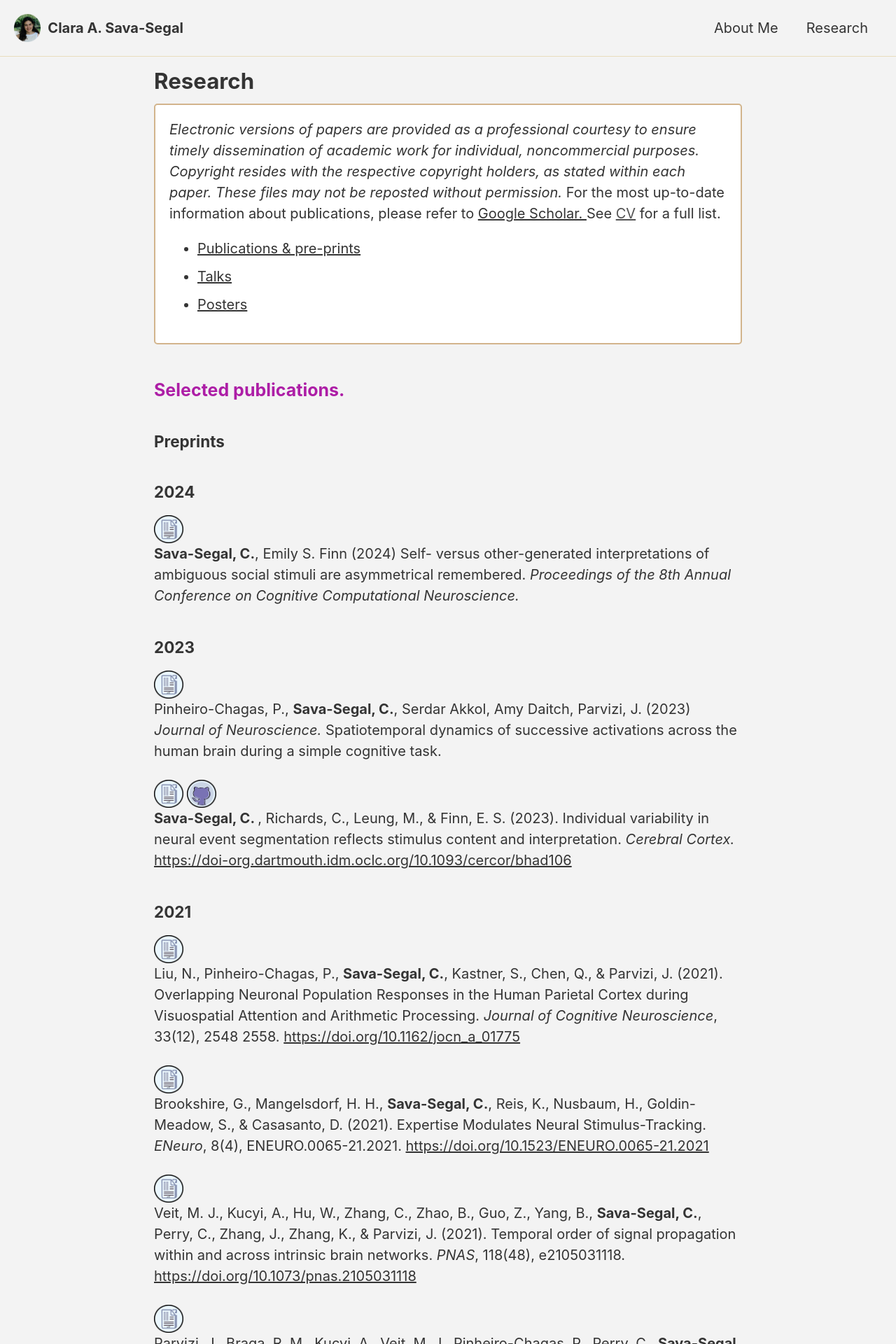
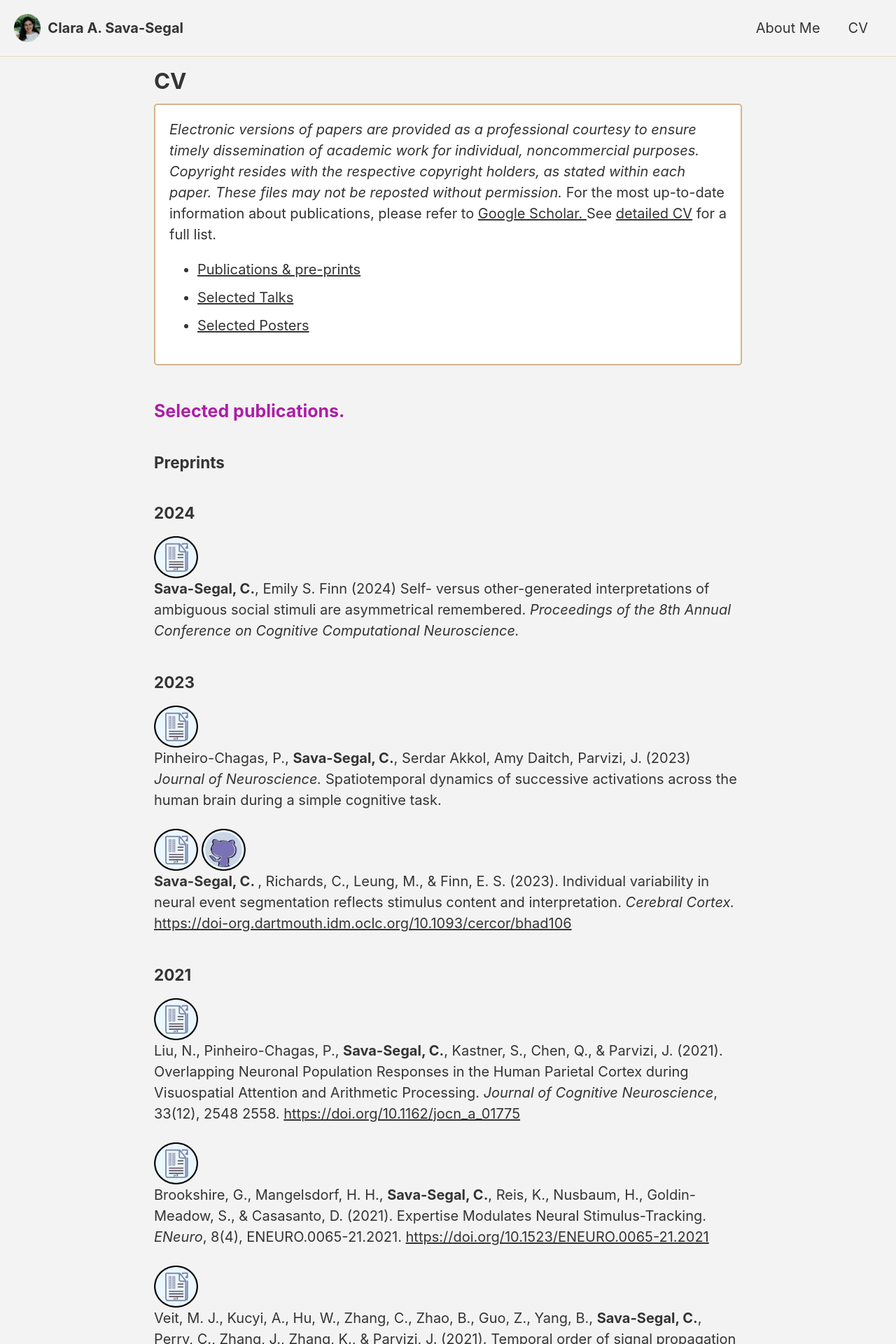
Before and after one commit to csavasegal/csavasegal.github.io, a Jekyll site: the page built from publications.md, in a window 1280 px wide. Shown: the top 1920 px of the page at 70% size. Built offline with Jekyll 4.4.1, drawn with Linux system fonts in a browser that asks for light colours; cached includes are drawn as plain includes.

Commit message:
Added in CV

```diff
--- a/_data/navigation.yml
+++ b/_data/navigation.yml
@@ -2,7 +2,7 @@
 main:
   - title: "About Me"
     url: /aboutme/
-  - title: "Research"
+  - title: "CV"
     url: /publications/
   # - title: "Teaching"
   #   url: /teaching/
--- a/publications.md
+++ b/publications.md
@@ -1,22 +1,28 @@
 ---
 layout: category
-title: Research
+title: CV
 # title: Recent publications and presentations
 # subtitle: -- Publications --
 permalink: /publications/
 ---
+
+<style>
+  a img:hover {
+    filter: brightness(0.4);
+  }
+</style>
 
 <div style="background-color: white; padding: 20px; border-radius: 5px; border: 2px solid tan;">
 <i> Electronic versions of papers are provided as a professional courtesy to ensure timely dissemination of academic work for individual, noncommercial purposes. Copyright resides with the respective copyright holders, as stated within each paper. These files may not be reposted without permission. </i>
 
 For the most up-to-date information about publications, please refer to <a href = "https://scholar-google-com.dartmouth.idm.oclc.org/citations?user=c0vFC1MAAAAJ&hl=en" > Google Scholar. </a>
 
-See <a href="">CV</a> for a full list.
+See <a href="../Sava_Segal_CV_2.pdf">detailed CV</a> for a full list.
 
 <ul>
   <li><a href="#list1">Publications & pre-prints</a></li>
-  <li><a href="#list2">Talks</a></li>
-  <li><a href="#list3">Posters</a></li>
+  <li><a href="#list2">Selected Talks</a></li>
+  <li><a href="#list3">Selected Posters</a></li>
 </ul>
 </div>
 
@@ -28,7 +34,7 @@ See <a href="">CV</a> for a full list.
 
 <h3>2024</h3>
 <a href="papers/520_Paper_authored_CSS_CCN_2024_Final.pdf" target="_blank" style="text-decoration: none;">
-  <img src="/img/paper.png" alt="Paper" style="height: 40px;">
+  <img src="/img/paper.png" alt="Paper" style="height: 60px;">
 </a>
 <br>
 <strong>Sava-Segal, C.</strong>, Emily S. Finn (2024) Self- versus other-generated interpretations of ambiguous social stimuli are asymmetrical remembered. <i> Proceedings of the 8th Annual Conference on Cognitive Computational Neuroscience. </i>
@@ -36,17 +42,17 @@ See <a href="">CV</a> for a full list.
 
 <h3>2023</h3>
 <a href="papers/ppc_css_2023_math_cog.pdf" target="_blank" style="text-decoration: none;">
-  <img src="/img/paper.png" alt="Paper" style="height: 40px;">
+  <img src="/img/paper.png" alt="Paper" style="height: 60px;">
 </a>
 <br>
 Pinheiro-Chagas, P., <strong>Sava-Segal, C.</strong>, Serdar Akkol, Amy Daitch, Parvizi, J. (2023) <i> Journal of Neuroscience. </i> Spatiotemporal dynamics of successive activations across the human brain during a simple cognitive task.
 <br>
 
 <a href="papers/css_2023_individual_event-seg.pdf" target="_blank" style="text-decoration: none;">
-  <img src="/img/paper.png" alt="Paper" style="height: 40px;">
+  <img src="/img/paper.png" alt="Paper" style="height: 60px;">
 </a>
 <a href="https://github.com/csavasegal/individual_event_seg/" target="_blank" style="text-decoration: none;">
-  <img src="/img/github.png" alt="repository" style="height: 40px;">
+  <img src="/img/github.png" alt="repository" style="height: 60px;">
 </a>
 <br>
 <strong>Sava-Segal, C. </strong>, Richards, C., Leung, M., & Finn, E. S. (2023). Individual variability in neural event segmentation reflects stimulus content and interpretation.<i> Cerebral Cortex. </i>
@@ -55,45 +61,45 @@ Pinheiro-Chagas, P., <strong>Sava-Segal, C.</strong>, Serdar Akkol, Amy Daitch,
 
 <h3>2021</h3>
 <a href="papers/jocn_a_01775.pdf" target="_blank" style="text-decoration: none;">
-  <img src="/img/paper.png" alt="Paper" style="height: 40px;">
+  <img src="/img/paper.png" alt="Paper" style="height: 60px;">
 </a>
 <br>
 Liu, N., Pinheiro-Chagas, P., <strong>Sava-Segal, C.</strong>, Kastner, S., Chen, Q., & Parvizi, J. (2021). Overlapping Neuronal Population Responses in the Human Parietal Cortex during Visuospatial Attention and Arithmetic Processing. <i> Journal of Cognitive Neuroscience</i>,
 33(12), 2548 2558. <a href = "https://doi.org/10.1162/jocn_a_01775" > https://doi.org/10.1162/jocn_a_01775</a>
 
 <a href="papers/ENEURO.0065-21.2021.full.pdf" target="_blank" style="text-decoration: none;">
-  <img src="/img/paper.png" alt="Paper" style="height: 40px;">
+  <img src="/img/paper.png" alt="Paper" style="height: 60px;">
 </a>
 <br>
 Brookshire, G., Mangelsdorf, H. H., <strong>Sava-Segal, C.</strong>, Reis, K., Nusbaum, H., Goldin-Meadow, S., & Casasanto, D. (2021). Expertise Modulates Neural Stimulus-Tracking. <i> ENeuro</i>, 8(4), ENEURO.0065-21.2021. <a href="https://doi.org/10.1523/ENEURO.0065-21.2021" > https://doi.org/10.1523/ENEURO.0065-21.2021</a>
 
 <a href="papers/veit-et-al-2021-temporal-order-of-signal-propagation-within-and-across-intrinsic-brain-networks.pdf" target="_blank" style="text-decoration: none;">
-  <img src="/img/paper.png" alt="Paper" style="height: 40px;">
+  <img src="/img/paper.png" alt="Paper" style="height: 60px;">
 </a>
 <br>
 Veit, M. J., Kucyi, A., Hu, W., Zhang, C., Zhao, B., Guo, Z., Yang, B., <strong>Sava-Segal, C.</strong>, Perry, C., Zhang, J., Zhang, K., & Parvizi, J. (2021). Temporal order of signal propagation within and across intrinsic brain networks. <i> PNAS</i>, 118(48), e2105031118. <a href = "https://doi.org/10.1073/pnas.2105031118" > https://doi.org/10.1073/pnas.2105031118</a>
 
 <a href="papers/Parvizi et al_2021_Altered sense of self during seizures in the posteromedial cortex.pdf" target="_blank" style="text-decoration: none;">
-  <img src="/img/paper.png" alt="Paper" style="height: 40px;">
+  <img src="/img/paper.png" alt="Paper" style="height: 60px;">
 </a>
 <br>
 Parvizi, J., Braga, R. M., Kucyi, A., Veit, M. J., Pinheiro-Chagas, P., Perry, C., <strong>Sava-Segal, C.</strong>, Zeineh, M., van Staalduinen, E. K., Henderson, J. M., & Markert, M. (2021). Altered sense of self during seizures in the posteromedial cortex. <i> PNAS</i>, 118(29), e2100522118.<a href = "https://doi.org/10.1073/pnas.2100522118" >https://doi.org/10.1073/pnas.2100522118</a>
 
 <a href="papers/Akkol et al_2021_Intracranial Electroencephalography Reveals Selective Responses to Cognitive.pdf" target="_blank" style="text-decoration: none;">
-  <img src="/img/paper.png" alt="Paper" style="height: 40px;">
+  <img src="/img/paper.png" alt="Paper" style="height: 60px;">
 </a>
 <br>
 Akkol, S., Kucyi, A., Hu, W., Zhao, B., Zhang, C., <strong>Sava-Segal, C.</strong>, Liu, S., Razavi, B., Zhang, J., Zhang, K., & Parvizi, J. (2021). Intracranial Electroencephalography Reveals Selective Responses to Cognitive Stimuli in the Periventricular Heterotopias. <i> Journal of Neuroscience </i> , 41(17), 3870 3878. <a href = "https://doi.org/10.1523/JNEUROSCI.2785-20.2021" >https://doi.org/10.1523/JNEUROSCI.2785-20.2021</a>
 
 <h3>2020</h3>
 <a href="papers/Vesuna et al_2020_Deep posteromedial cortical rhythm in dissociation.pdf" target="_blank" style="text-decoration: none;">
-  <img src="/img/paper.png" alt="Paper" style="height: 40px;">
+  <img src="/img/paper.png" alt="Paper" style="height: 60px;">
 </a>
 <br>
 Vesuna, S., Kauvar, I. V., Richman, E., Gore, F., Oskotsky, T., <strong>Sava-Segal, C.</strong>, Luo, L., Malenka, R. C., Henderson, J. M., Nuyujukian, P., Parvizi, J., & Deisseroth, K. (2020). Deep posteromedial cortical rhythm in dissociation. <i> Nature</i>, 586(7827), 87 94. <a href = "https://doi.org/10.1038/s41586-020-2731-9" > https://doi.org/10.1038/s41586-020-2731-9</a>
 
 <a href="papers/Lucero et al_2020_Unconscious Number Discrimination in the Human Visual System.pdf" target="_blank" style="text-decoration: none;">
-  <img src="/img/paper.png" alt="Paper" style="height: 40px;">
+  <img src="/img/paper.png" alt="Paper" style="height: 60px;">
 </a>
 <br>
 Lucero, C., Brookshire, G., <strong>Sava-Segal, C.</strong>, Bottini, R., Goldin-Meadow, S., Vogel, E. K., & Casasanto, D. (2020). Unconscious Number Discrimination in the Human Visual System. <i> Cerebral Cortex</i>, 30(11), 5821 5829. <a href = "https://doi.org/10.1093/cercor/bhaa155" > https://doi.org/10.1093/cercor/bhaa155 </a>
@@ -133,4 +139,4 @@ Exploring idiosyncrasies in the appraisal of naturalistic events. (August 2021).
 
 
 
- See <a href="">CV</a> for a full list.
+ See <a href="../Sava_Segal_CV_2.pdf">CV</a> for a full list.
```
Also changed, not shown: 2 other files.
